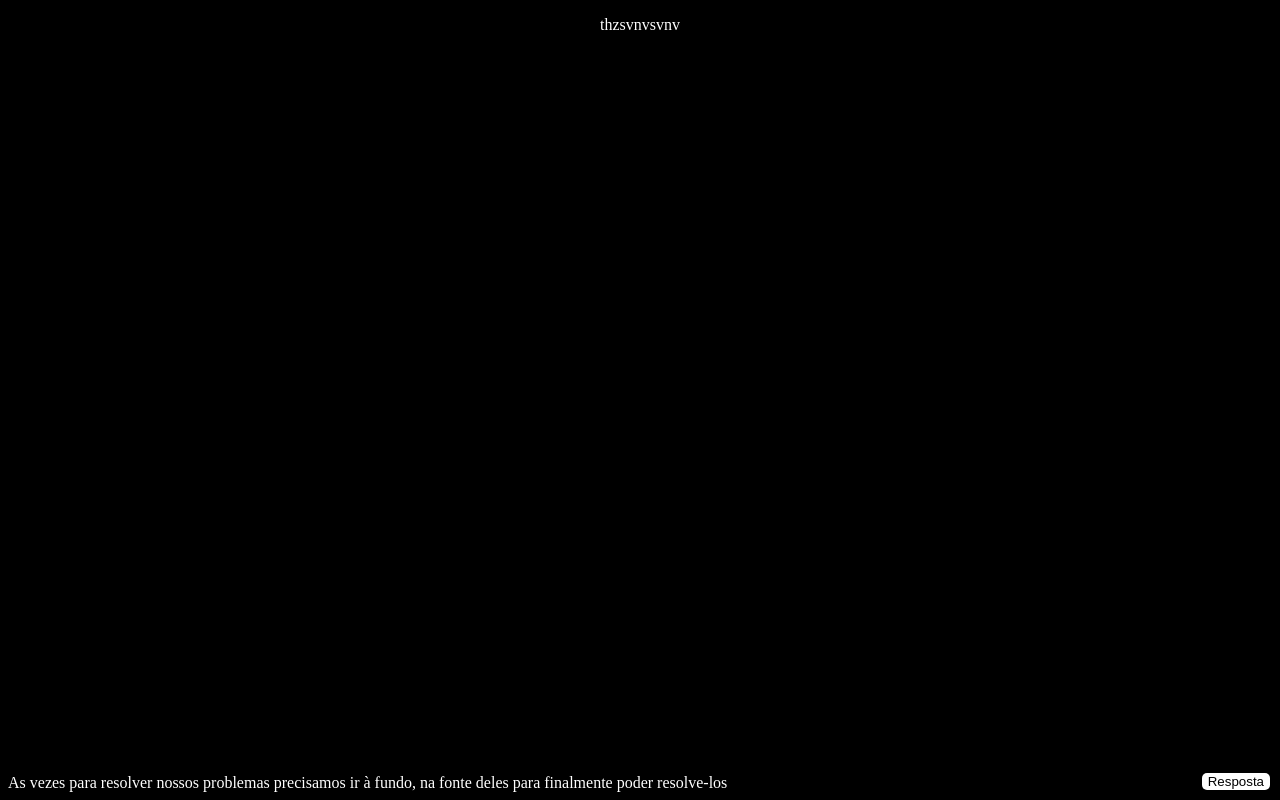
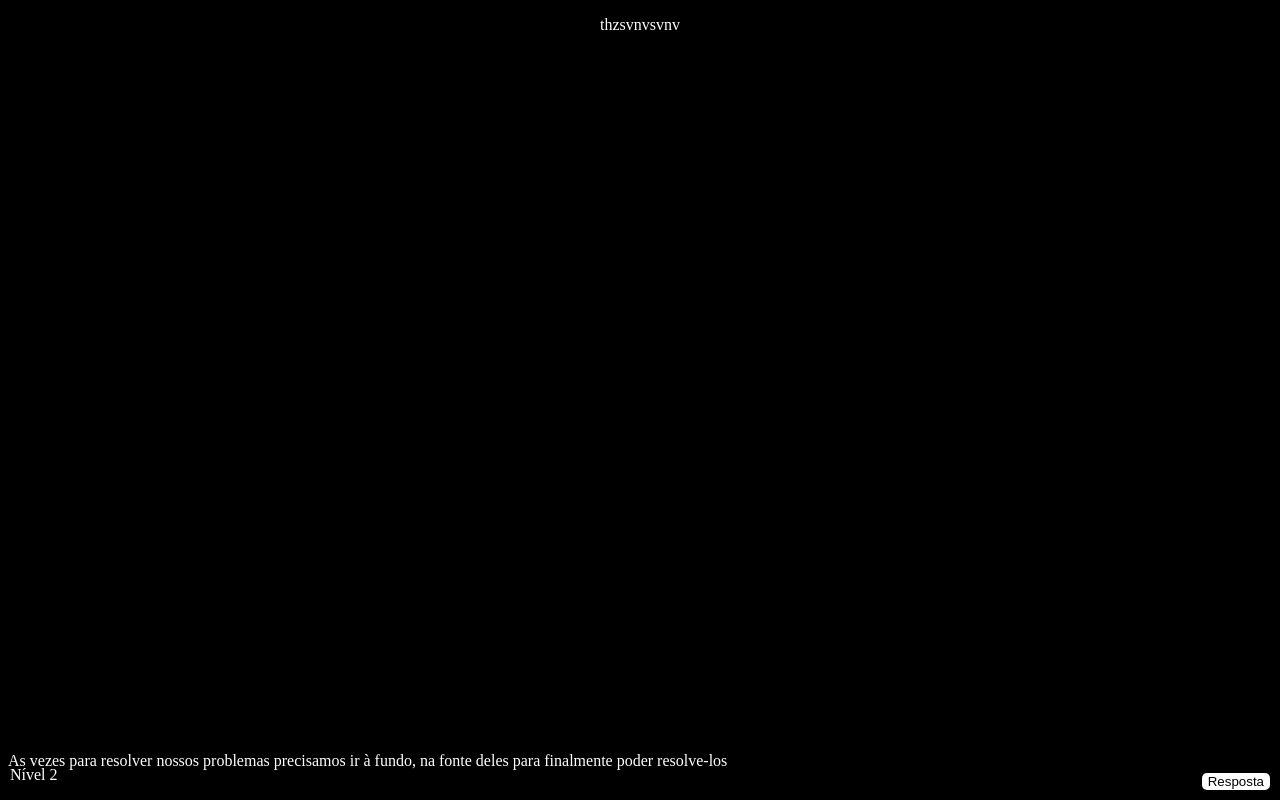
Before and after one commit to FenixCulatra/enigma, a plain HTML site: page niveis/hgu54.html in a window 1280 px wide. Drawn offline with Linux system fonts and the light colour scheme.

Commit message:
Agora estão numerados

```diff
--- a/niveis/hgu54.html
+++ b/niveis/hgu54.html
@@ -17,8 +17,8 @@
 </head>
 <body>
     <p align="center">thzsvnvsvnv</p>
-    <button class="resp" onclick="resposta()">Resposta</button>
-    <footer style="position: absolute; bottom: 8px; left: 8px">As vezes para resolver nossos problemas precisamos ir à fundo, na fonte deles para finalmente poder resolve-los</footer>
+    <p id="p">Nível 2</p><button class="resp" onclick="resposta()">Resposta</button>
+    <footer style="position: absolute; bottom: 30px; left: 8px">As vezes para resolver nossos problemas precisamos ir à fundo, na fonte deles para finalmente poder resolve-los</footer>
 </body>
 
 </html>
```
Also changed, not shown: niveis/abpe21.html (+1 -1 lines), niveis/dqwf98.html (+1 -1 lines), niveis/inicio.html (+1 -1 lines).
